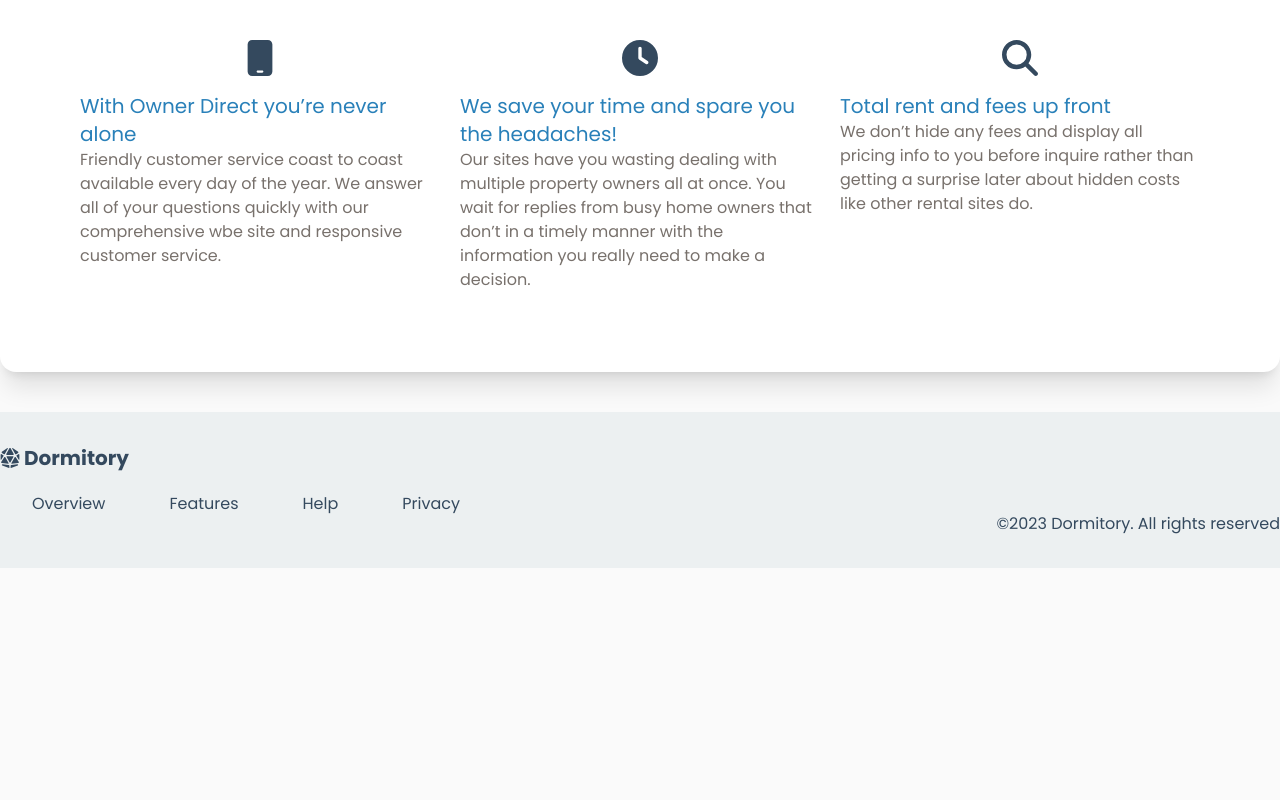
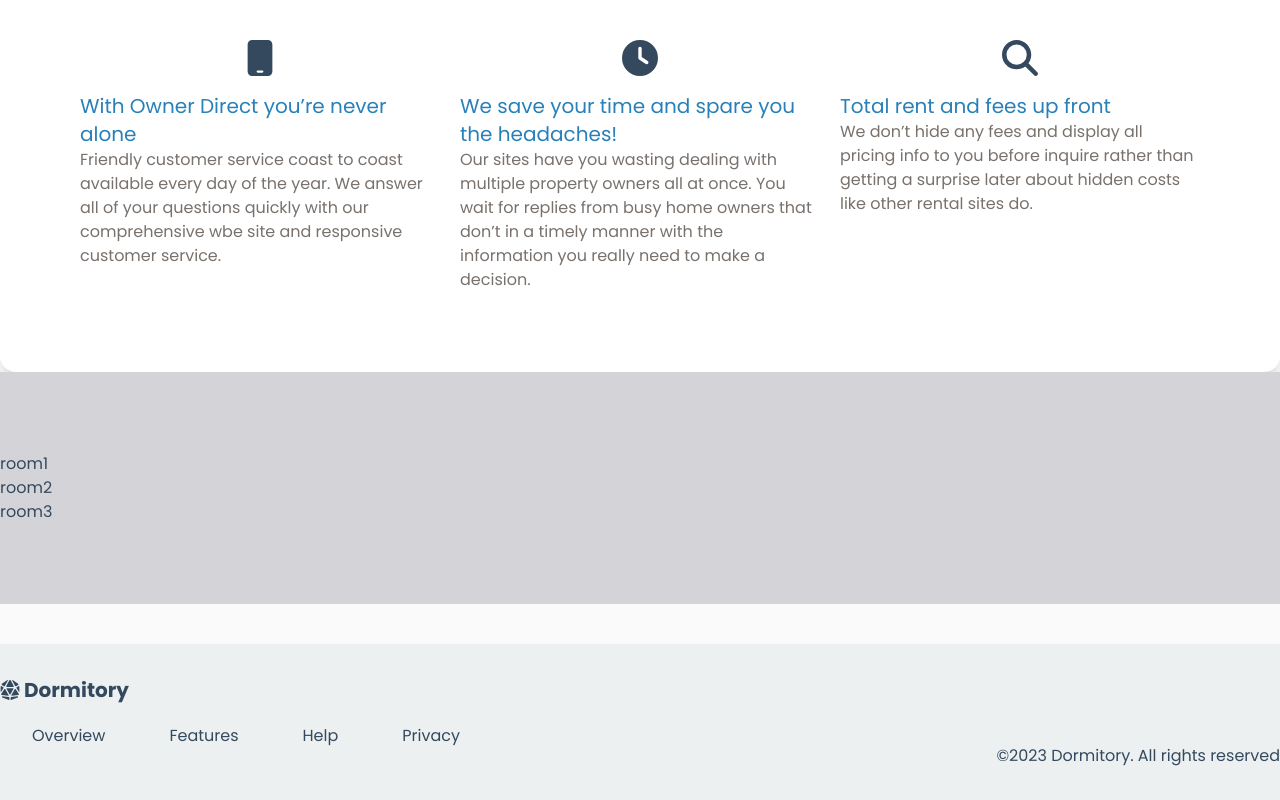
Before and after one commit to hoductrung1211/Dorm_Management, a Next.js app: page /Home in a window 1280 px wide. Shown: the part 731-1531 px from the top of the page. Before the commit the page ends 1299 px from the top, so only its background shows below. Built offline with nearby package versions, Linux system fonts and the light colour scheme.

Commit message:
git ignore

```diff
--- a/next.config.js
+++ b/next.config.js
@@ -1,6 +1,16 @@
 /** @type {import('next').NextConfig} */
 const nextConfig = {
   reactStrictMode: true,
+  images: {
+    remotePatterns: [
+        {
+            protocol: 'https',
+            hostname: '**',
+            port: '',
+            pathname: '**',
+        },
+      ],
+  },
 }
 
 module.exports = nextConfig
--- a/pages/Home.js
+++ b/pages/Home.js
@@ -25,6 +25,7 @@ function Main({
 
     const [roomTypeId, setRoomTypeId] = useState(0);
 
+    const rooms = roomTypeJSON.find(rt => roomTypeId == rt.id).rooms
 
     return (
         <main className="pt-12">
@@ -35,6 +36,14 @@ function Main({
                 <RoomTypeView
                     roomTypeId={roomTypeId}
                 />
+
+                <div className="py-20 bg-zinc-300">
+                    {rooms.map(room => {
+                        return <div>{room.name}</div>
+                    })
+
+                    }
+                </div>
             </Container>
         </main>
     )
@@ -176,7 +185,9 @@ var roomTypeJSON = [
         image: '/rooms/basic/8.jfif',
         icon: faMoon,
         rooms: [
-
+            {name: 'room1',},
+            {name: 'room2',},
+            {name: 'room3',},
         ],
     },
     {
@@ -188,7 +199,9 @@ var roomTypeJSON = [
         image: '/rooms/medium/12.jfif',
         icon: faRocket,
         rooms: [
-
+            {name: 'room4',},
+            {name: 'room5',},
+            {name: 'room6',},
         ],
     },
     {
@@ -200,7 +213,9 @@ var roomTypeJSON = [
         image: '/rooms/highend/4.jfif',
         icon: faUserAstronaut,
         rooms: [
-
+            {name: 'room7',},
+            {name: 'room8',},
+            {name: 'room9',},
         ],
     },
 ]
--- a/pages/test/index.js
+++ b/pages/test/index.js
@@ -1,39 +1,19 @@
 
-import Link from 'next/link';
-import { useRouter } from 'next/router';
-import { useState } from 'react';
-
+import Image from 'next/image';
 export default function IndexPage() {
-    const [value, setValue] = useState('')
-    const router = useRouter();
-
-    function handleClick() {
-        if (value == '123'){
-            router.push({
-                pathname: "",
-
-            })
-        } // thanh cong
-        else {
-
-        }
+    const myLoader = ({ src, width, height }) => {
+        return `https://picsum.${src}/200/300`
     }
 
     return (
-        <>
-            <input onChange={e => setValue(e.target.value)} value={value} />
-            <button onClick={handleClick}>
-                Click
-            </button>
-            <br />
-            <Link href={{
-                pathname: "test/about",
-                query: {
-                    username: 'n19dccn'
-                }
-            }}>
-                This is a Link compoent
-            </Link>
-        </>
+        <div className='w-92 h-40 relative'>
+            <Image
+                loader={myLoader}
+                src="photos"
+                width={200}
+                height={300}
+                alt="test"
+        />
+        </div>
     )
 }
```
